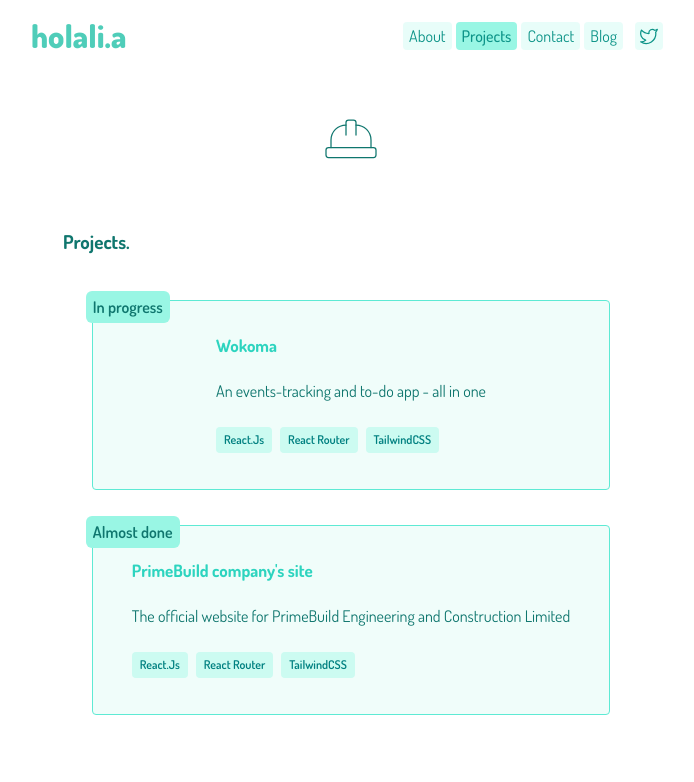
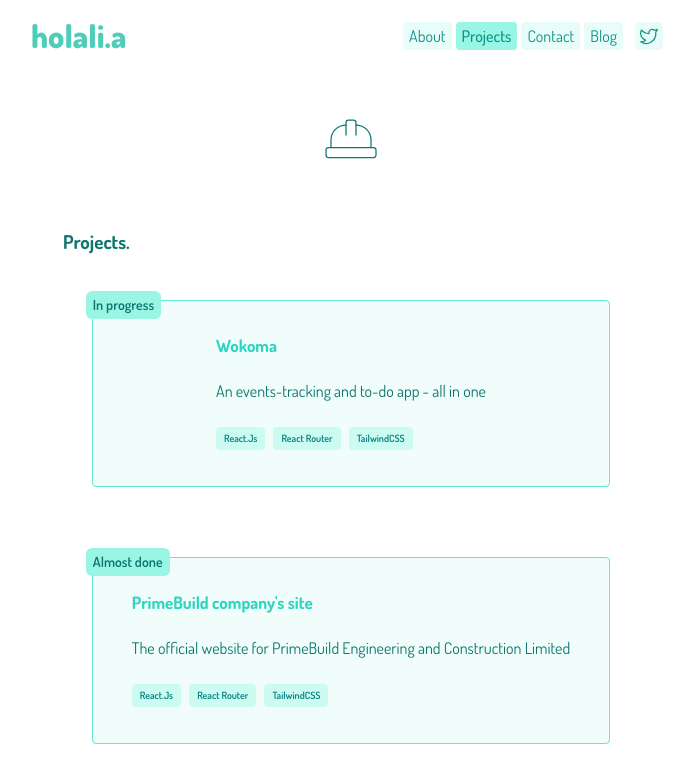
Before and after one commit to holaliamewu/portfolio-react, a React (Vite) app: page /projects in a window 1280 px wide. Shown: the top 782 px of the page, without its empty margins (289-983 px from the left). Built offline with nearby package versions, Linux system fonts and the light colour scheme; a web font is replaced by a local one.

Commit message:
fix: footer properly postioned

```diff
--- a/src/components/Footer.jsx
+++ b/src/components/Footer.jsx
@@ -7,7 +7,7 @@ const year = date.getFullYear()
 console.log(year)
 
     return(
-        <footer className="flex md:w-[100%] xs:w-[90vw] xs:text-center md:justify-between items-center  mx-auto py-4  ">
+        <footer className="flex md:w-[100%] xs:w-[90vw] xs:text-center md:justify-between items-center  mt-12 mx-auto py-4 border-t ">
            <span className=" left-[25vw] flex items-center xs:hidden md:flex text-[13px] gap-1 ml-3">
                    <Heart fill="red" color="red" size={14}  /> {year}
                </span>
@@ -16,7 +16,6 @@ console.log(year)
             >By myself, using <a href="https://fonts.google.com/specimen/Dosis" target="_blank" className="font-[400]" >Dosis</a>
                 <a href="https://lucide.dev/icons/" target="_blank" > Lucide Icons</a>.
             </p>
-            <div className=" xs:hidden  " >.</div>
         </footer>
     )
 }
--- a/src/components/Projects.jsx
+++ b/src/components/Projects.jsx
@@ -10,7 +10,7 @@ export default function Projects({pureColors}) {
 
             <span
             className="group flex md:flex-row relative flex-col justify-center border-[1px] border-teal-300 gap-[20px] my-[35px] p-8  rounded  md:w-[90%] w-[80vw] h-fit  mx-auto bg-teal-50" >
-            <span className=' max-w-[100px] py-1 bg-teal-200 font-semibold px-[7px] absolute top-[-10px] left-[-7px] rounded-md  '
+            <span className=' max-w-[100px] py-1 bg-teal-200 font-semibold text-sm px-[7px] absolute top-[-10px] left-[-7px] rounded-md  '
             id='img--container'>{project.status}</span>
 
 
@@ -32,9 +32,9 @@ export default function Projects({pureColors}) {
                             </a>
                         </span>
                     </span>
-                    <p className='text-[16px] font-[400] my-5' >{project.shortDescription}</p>
+                    <p className='text-[16px] font-[400] my-5' >{project.description}</p>
                     <ul>
-                        {project.techStackUsed.map(stack => <li className='inline-block mr-2 text-[12px] px-2 my-1 py-1 text-[teal] bg-teal-100 rounded font-[600]' >{stack}</li>)}
+                        {project.techStackUsed.map(stack => <li className='inline-block mr-2 text-[10px] px-2 my-1 py-1 text-[teal] bg-teal-100 rounded font-[600]' >{stack}</li>)}
                     </ul>
                 </div>
             </span>
--- a/src/pages/Blog.jsx
+++ b/src/pages/Blog.jsx
@@ -5,7 +5,7 @@ import { Lollipop, Scroll } from "lucide-react";
 export default function Blog() {
     return (
         <div className="flex flex-col items-center mt-12 min-h-[80vh] ">
-          <h4 className="mb-8 flex items-center gap-1" ><Lollipop size={20} />Bienvenue to where i share my voice on <span className="italic" >important issues.</span></h4>
+          <h4 className="mb-8 flex items-center gap-1" ><Lollipop size={20} />Bienvenue to where i share my voice.</h4>
           <span className="flex flex-col justify-between md:w-[70%] text-[15px] xs:w-[90%] border-b p-1 xs:mx-auto md:mx-0 " >
           <NavLink to='/blog/coding-is-not-hard/' className="hover:underline text-2xl font-bold " > ~ Coding is not Hard: They lied and here's why.</NavLink>
           <h6 className="font-[500] text-[13.5px] underline ">2 April, 2024.</h6>
@@ -14,8 +14,9 @@ export default function Blog() {
           landing their first job. While there's a grain of truth in this cliché...</h4>
       </span>
       <span className="flex flex-col justify-between md:w-[70%] text-[15px] p-1 xs:w-[90%] xs:mx-auto md:mx-0 " >
-          <NavLink to='' className="font-[500] hover:underline text-2xl font-bold " > ~ Demystefying React Context APIs.</NavLink>
+          <NavLink to='' className="font-bold hover:underline text-lg" > ~ Demystefying React Context APIs.</NavLink>
           <h6 className="font-[500] text-[13.5px] underline ">In a bit.</h6>
+          <h4 className="text-sm my-3" >Coming Soon...</h4>
       </span>
-        </div> )
+    </div> )
 }
--- a/src/pages/Layout.jsx
+++ b/src/pages/Layout.jsx
@@ -10,9 +10,9 @@ export default function Layout() {
 
     return(
         <SeeMenuContext.Provider value={[seeMobileMenu, setSeeMobileMenu ]}>
-            <div className="w-full   " >
+            <div className="w-full  " >
                 <div
-                className=" font-['Dosis']  text-teal-700 bg-[#fff] mx-auto md:w-[50%] xs:w-[90vw] " >
+                className=" font-['Dosis']  text-teal-700 bg-[#fff] mx-auto md:w-[50%] xs:w-[90vw]  " >
                 <Navbar />
                 <Outlet />
                 </div>
--- a/src/pages/ProjectContainer.jsx
+++ b/src/pages/ProjectContainer.jsx
@@ -4,7 +4,7 @@ import { HardHat } from "lucide-react";
 
 export default function ProjectContainer () {
     return(
-        <div className="w-[90%] mx-auto " >
+        <div className="w-[90%] mx-auto grid " >
             <span className="flex justify-center mt-[50px] mb-[50px] " >
                 <HardHat size={60} strokeWidth={0.5} />
             </span>
--- a/src/resources/projectsData.jsx
+++ b/src/resources/projectsData.jsx
@@ -5,7 +5,7 @@ const projects = [
     {
         title: 'Wokoma',
         id: 1,
-        shortDescription: 'An events-tracking and to-do app - all in one',
+        description: 'An events-tracking and to-do app - all in one',
         techStackUsed: ['React.Js','React Router', 'TailwindCSS'],
         status: 'In progress',
         siteLink: "",
@@ -14,7 +14,7 @@ const projects = [
     {
         title: "PrimeBuild company's site",
         id: 2,
-        shortDescription: 'The official website for PrimeBuild Engineering and Construction Limited',
+        description: 'The official website for PrimeBuild Engineering and Construction Limited',
         techStackUsed: ['React.Js','React Router', 'TailwindCSS'],
         status: 'Almost done',
         siteLink: "",
```
